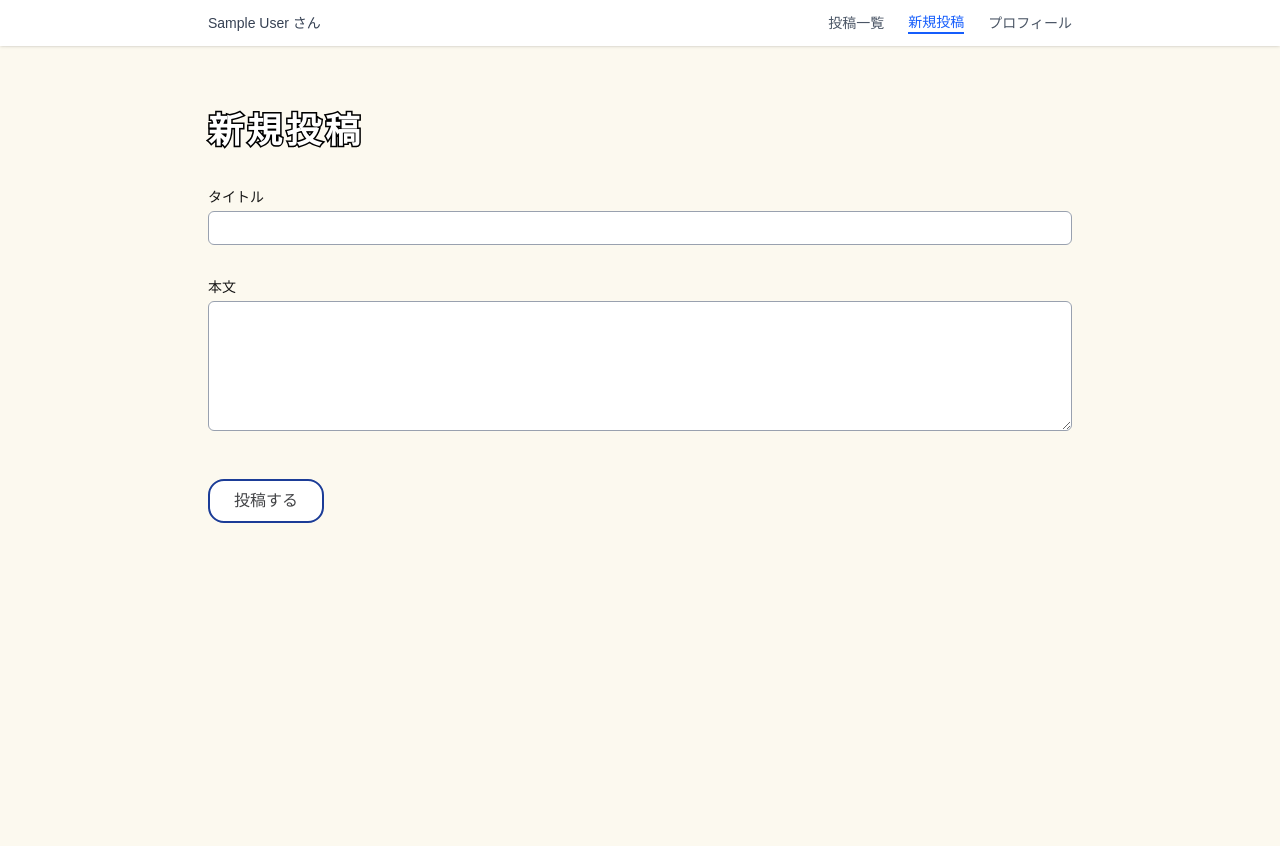
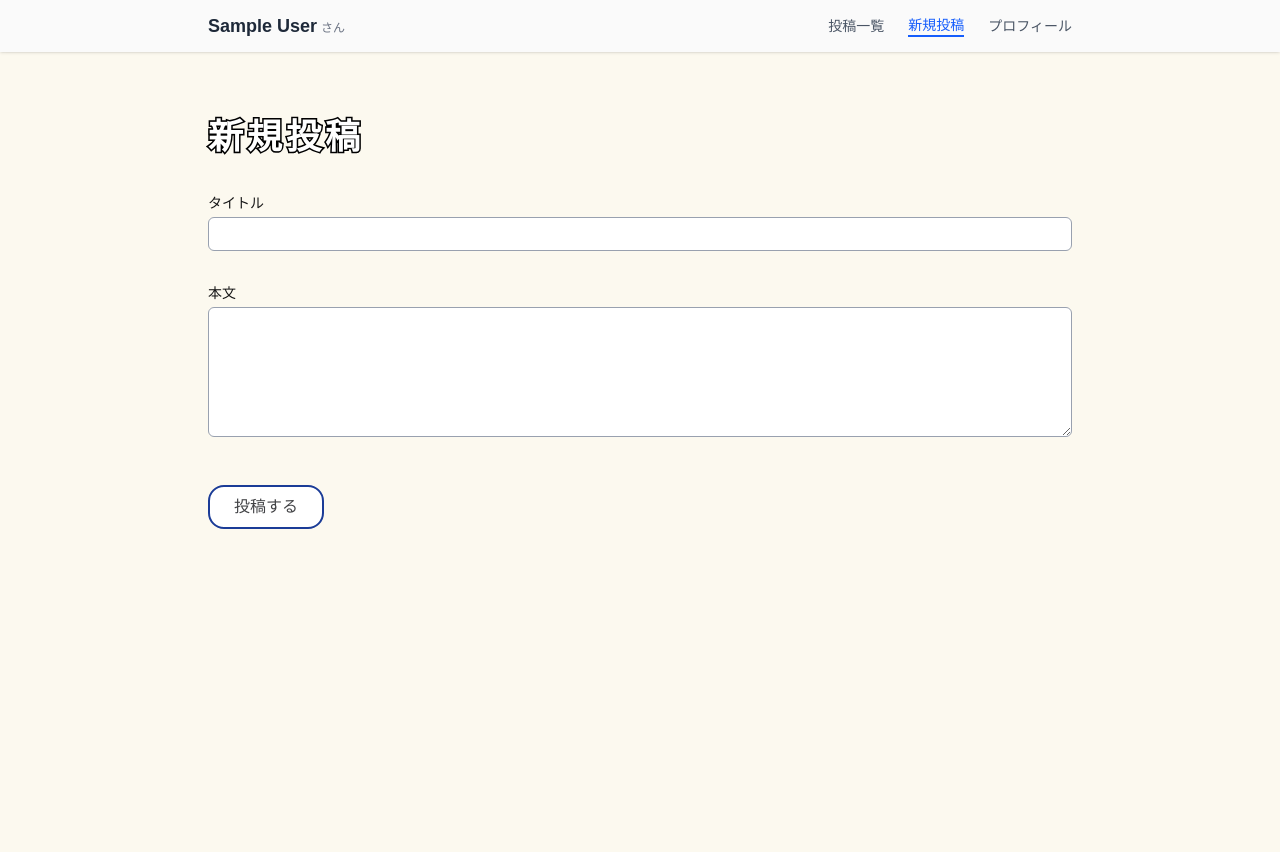
Before and after one commit to keisukessu/next_kadai, a Next.js app: page /dashboard/posts/create in a window 1280 px wide. Built offline with nearby package versions, Linux system fonts and the light colour scheme; no server answers; sample sign-in values are in the browser's storage.

Commit message:
style: navbarの調整

```diff
--- a/package.json
+++ b/package.json
@@ -3,8 +3,8 @@
   "version": "0.1.0",
   "private": true,
   "scripts": {
-    "dev": "next dev",
-    "build": "next build",
+    "dev": "NODE_OPTIONS='--max-old-space-size=4096' next dev",
+    "build": "NODE_OPTIONS='--max-old-space-size=4096' next build",
     "start": "next start",
     "lint": "eslint",
     "prisma:pull": "prisma db pull",
--- a/src/app/dashboard/page.tsx
+++ b/src/app/dashboard/page.tsx
@@ -72,7 +72,7 @@ export default async function DashboardPage({
                         rounded-xl
                         border-2 border-[#1b3c97]
                         hover:shadow-xl
-                        transition-all
+                        transition-shadow
                         duration-200
                         ${sawarabiGothic.className}
                     `}
--- a/src/components/layout/Header.tsx
+++ b/src/components/layout/Header.tsx
@@ -7,12 +7,13 @@ export async function Header() {
     const session = await getServerSession(authOptions)
 
     return (
-        <header className="bg-white shadow-sm sticky top-0 z-50">
+        <header className="bg-[#fafafa] shadow-sm sticky top-0 z-50">
             <div className="max-w-4xl mx-auto px-4 py-3 flex items-center justify-between">
 
                 {/* 左側：ユーザー名 */}
-                <div className="text-sm font-medium text-gray-700">
-                    {session?.user?.name} さん
+                <div className="flex items-baseline gap-1">
+                    <span className="text-lg font-bold text-gray-800">{session?.user?.name}</span>
+                    <span className="text-xs text-gray-500">さん</span>
                 </div>
 
                 {/* 右側：ナビゲーション */}
--- a/src/components/posts/PostCard.tsx
+++ b/src/components/posts/PostCard.tsx
@@ -77,7 +77,7 @@ export function PostCard({ post, currentUserId }: PostCardProps) {
                 <div className="flex gap-2">
                     <Link
                         href={`/dashboard/posts/${post.id}/edit`}
-                        className="flex items-center gap-1 border border-gray-300 text-gray-600 px-4 py-2 rounded-md text-sm hover:shadow-md"
+                        className="flex items-center gap-1 border border-gray-300 text-gray-600 px-4 py-2 rounded-md text-sm hover:shadow-md transition-shadow duration-150"
                     >
                         {/* 編集アイコン */}
                         <svg xmlns="http://www.w3.org/2000/svg" fill="none" viewBox="0 0 24 24" strokeWidth={1.5} stroke="currentColor" className="w-4 h-4">
```
